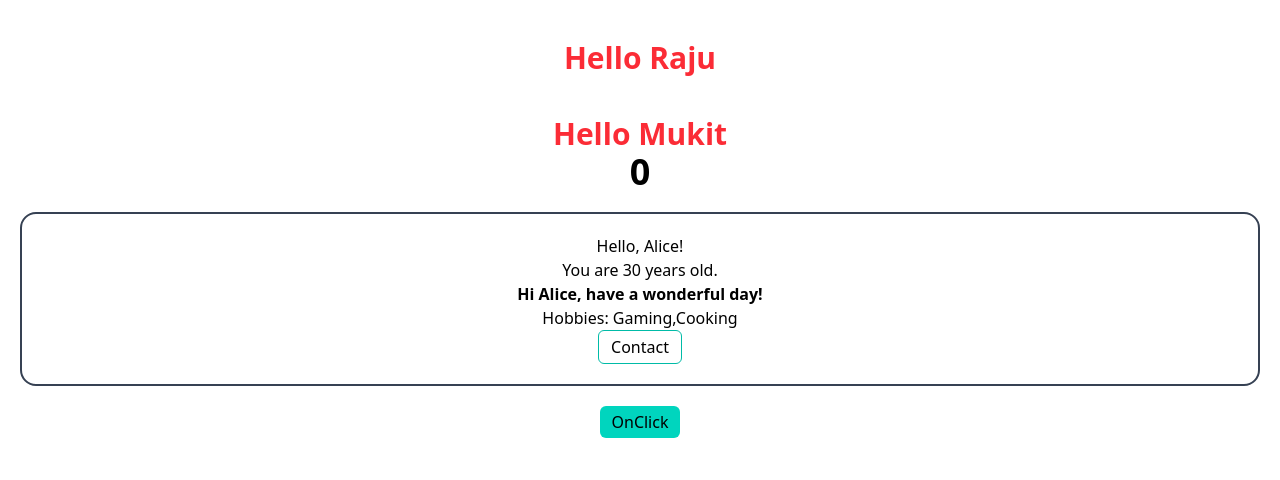
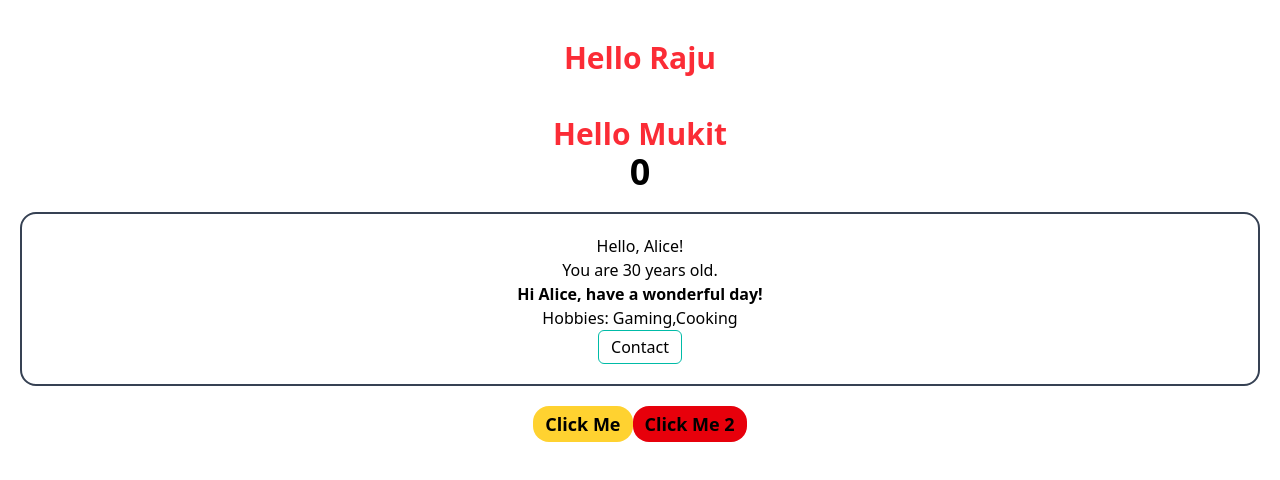
Before and after one commit to MukitHossen7/Polishing-React.js, a React (Vite) app in the folder how-to-install-react-app/: page / in a window 1280 px wide. Shown: the top 480 px of the page. Built offline with nearby package versions, Linux system fonts and the light colour scheme.

Commit message:
add ChildEventHandling component and update EventHandling for button interactions

```diff
--- /dev/null
+++ b/how-to-install-react-app/src/components/ChildEventHandling.jsx
@@ -0,0 +1,21 @@
+/* eslint-disable react/prop-types */
+const ChildEventHandling = ({ onClick, onClick2 }) => {
+  return (
+    <div>
+      <button
+        onClick={onClick}
+        className="text-lg font-semibold bg-amber-300 px-3 py-1 rounded-2xl"
+      >
+        Click Me
+      </button>
+      <button
+        onClick={onClick2}
+        className="text-lg font-semibold bg-red-600 px-3 py-1 rounded-2xl"
+      >
+        Click Me 2
+      </button>
+    </div>
+  );
+};
+
+export default ChildEventHandling;
--- a/how-to-install-react-app/src/components/EventHandling.jsx
+++ b/how-to-install-react-app/src/components/EventHandling.jsx
@@ -1,16 +1,18 @@
+import ChildEventHandling from "./ChildEventHandling";
+
 const EventHandling = () => {
-  const handleButtonClick = (event) => {
-    console.log(event);
-    alert("Button Clicked");
+  const handleButtonClick = (user) => {
+    alert(`Hello ${user}`);
+  };
+  const handleButtonClick2 = () => {
+    alert("Hello User 2");
   };
   return (
     <div className=" flex flex-col items-center justify-center">
-      <button
-        className="bg-teal-400 px-3 py-1 rounded-md"
-        onClick={(event) => handleButtonClick(event)}
-      >
-        OnClick
-      </button>
+      <ChildEventHandling
+        onClick={() => handleButtonClick("Mukit")}
+        onClick2={handleButtonClick2}
+      ></ChildEventHandling>
     </div>
   );
 };
```
